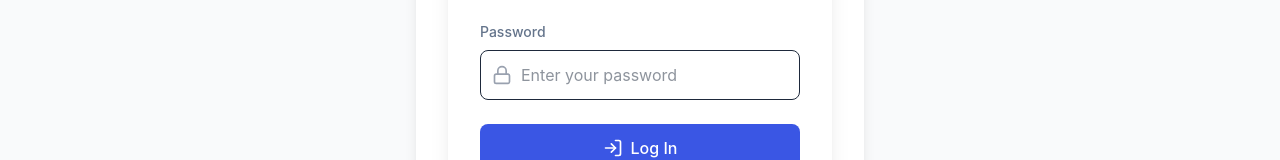
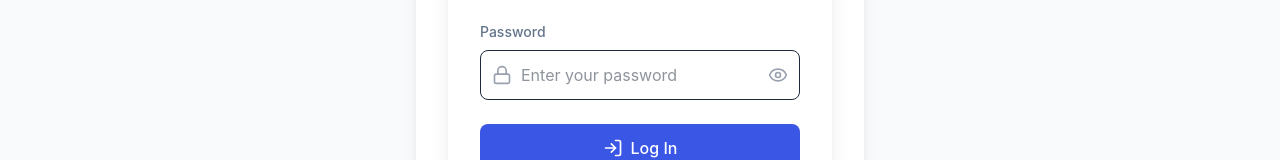
Before and after one commit to siyon000/ProjectSync, a React (Vite) app: page /ProjectSync/login in a window 1280 px wide. Shown: the part 418-578 px from the top of the page. Built offline with nearby package versions, Linux system fonts and the light colour scheme; the HTML template or start-up script is replaced by a standard one.

Commit message:
fix commit

```diff
--- a/src/components/auth/LoginForm.jsx
+++ b/src/components/auth/LoginForm.jsx
@@ -1,12 +1,13 @@
 import React, { useState } from 'react';
 import { useNavigate } from 'react-router-dom';
 import { useAuth } from '../../context/AuthContext';
-import { LogIn, AlertCircle, User, Lock } from 'lucide-react';
+import { LogIn, AlertCircle, User, Lock, Eye, EyeOff } from 'lucide-react';
 
 const LoginForm = () => {
     const [credentials, setCredentials] = useState({ username: '', password: '' });
     const [error, setError] = useState('');
     const [isLoading, setIsLoading] = useState(false);
+    const [showPassword, setShowPassword] = useState(false);
     const { login } = useAuth();
     const navigate = useNavigate();
 
@@ -28,6 +29,10 @@ const LoginForm = () => {
         } finally {
             setIsLoading(false);
         }
+    };
+
+    const togglePasswordVisibility = () => {
+        setShowPassword(prev => !prev);
     };
 
     return (
@@ -67,15 +72,26 @@ const LoginForm = () => {
                             <Lock className="h-5 w-5 text-gray-400" />
                         </div>
                         <input
-                            type="password"
+                            type={showPassword ? "text" : "password"}
                             id="password"
                             name="password"
-                            className="w-full pl-10 px-4 py-3 border rounded-lg focus:outline-none focus:ring-2 focus:ring-primary transition-all duration-200"
+                            className="w-full pl-10 pr-10 px-4 py-3 border rounded-lg focus:outline-none focus:ring-2 focus:ring-primary transition-all duration-200"
                             value={credentials.password}
                             onChange={handleChange}
                             placeholder="Enter your password"
                             required
                         />
+                        <button
+                            type="button"
+                            className="absolute inset-y-0 right-0 pr-3 flex items-center text-gray-400 hover:text-gray-600 transition-colors"
+                            onClick={togglePasswordVisibility}
+                            tabIndex="-1"
+                        >
+                            {showPassword ?
+                                <EyeOff className="h-5 w-5" /> :
+                                <Eye className="h-5 w-5" />
+                            }
+                        </button>
                     </div>
                 </div>
 
--- a/src/components/common/NavBar.jsx
+++ b/src/components/common/NavBar.jsx
@@ -21,13 +21,10 @@ const NavBar = () => {
         <nav className="bg-gradient-to-r from-blue-700 to-blue-600 shadow-lg sticky top-0 z-10">
             <div className="max-w-7xl mx-auto px-4 sm:px-6 lg:px-8">
                 <div className="flex justify-between h-16">
-                    <div className="flex items-center">
-                        <Link to="/projects" className="flex items-center text-white text-xl font-bold group">
-                            <FileText className="mr-2 h-6 w-6 group-hover:scale-110 transition-transform duration-200" />
-                            <span className="group-hover:text-blue-200 transition-colors duration-200">ProjectSync</span>
-                        </Link>
+                    <div className="flex items-center  text-white text-xl font-bold group">
+                        <FileText className="mr-2 h-6 w-6 group-hover:scale-110 transition-transform duration-200" />
+                        <span className="group-hover:text-blue-200 transition-colors duration-200">ProjectSync</span>
                     </div>
-
                     {/* Desktop menu */}
                     <div className="hidden md:flex md:items-center md:space-x-4">
                         {user && (
```
Also changed, not shown: working.txt.
